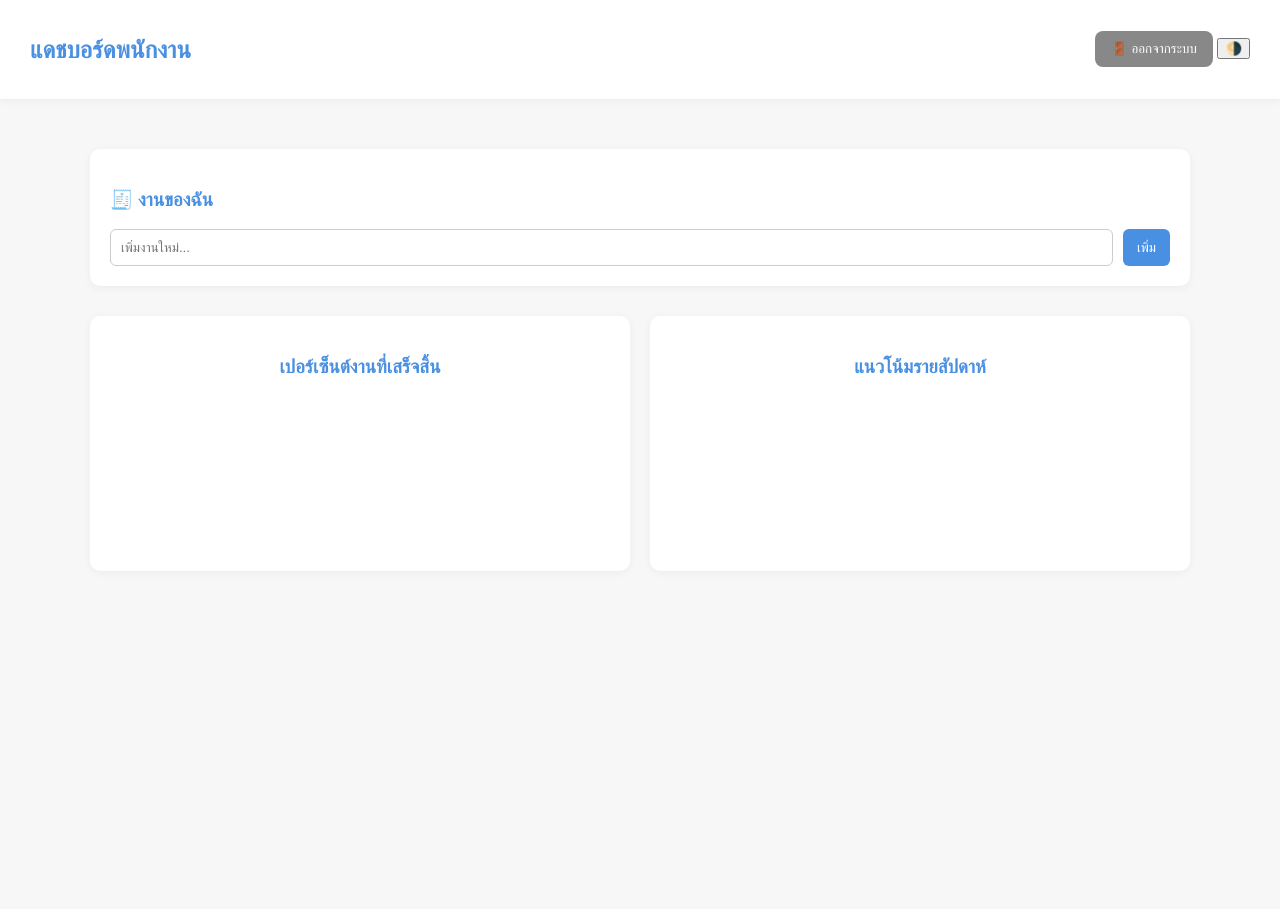
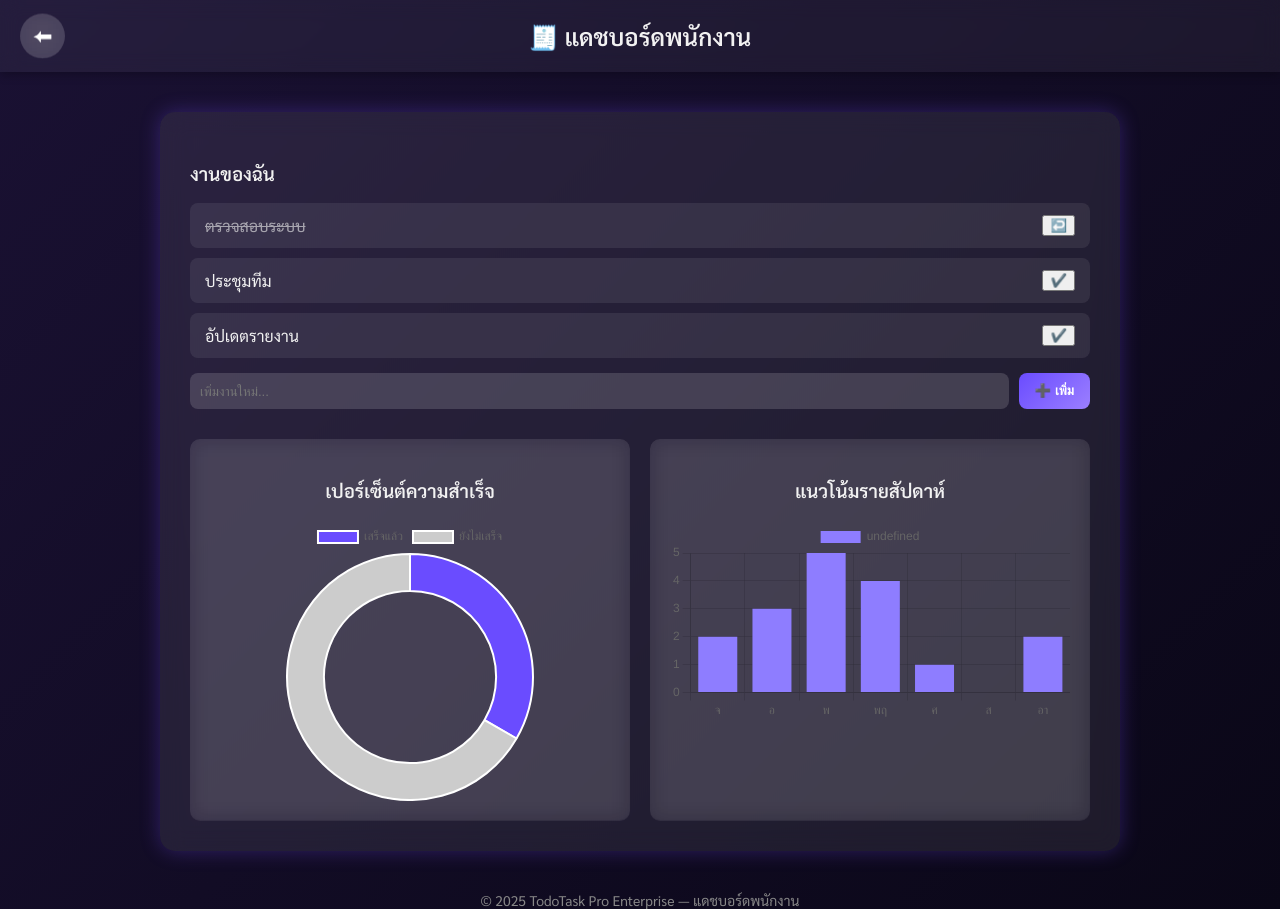
Before and after one commit to dunyq9799-code/TodoTask-Pro-Enterprise, a plain HTML site: page staff.html in a window 1280 px wide. Before the commit the page ends 800 px from the top, so only its background shows below. Drawn offline with nearby package versions, Linux system fonts and the light colour scheme; no server answers.

Commit message:
Update staff.html

```diff
--- a/staff.html
+++ b/staff.html
@@ -3,131 +3,180 @@
 <head>
 <meta charset="UTF-8">
 <meta name="viewport" content="width=device-width, initial-scale=1.0">
-  <title>Staff Dashboard | TodoTask Pro Enterprise</title>
-  <link href="https://fonts.googleapis.com/css2?family=Inter:wght@300;400;600&display=swap" rel="stylesheet">
+<title>แดชบอร์ดพนักงาน | TodoTask Pro Enterprise</title>
+<link href="https://fonts.googleapis.com/css2?family=Sarabun:wght@300;400;600&display=swap" rel="stylesheet">
 <script src="https://cdn.jsdelivr.net/npm/chart.js"></script>
 <style>
 :root {
-      --primary: #4A90E2;
-      --primary-dark: #2F6BB1;
-      --bg-light: #F7F7F8;
-      --bg-dark: #1B1D23;
-      --card-light: #FFFFFF;
-      --card-dark: #242731;
-      --text-dark: #2B2B2B;
-      --text-light: #EAEAEA;
+  --primary:#6a4cff;
+  --secondary:#8e7dff;
+  --bg-dark:#0a0717;
+  --bg-light:#f9f8ff;
+  --card-dark:#1a1630;
+  --card-light:#ffffff;
+  --text-dark:#222;
+  --text-light:#f2f2f2;
 }
 
+/* 🌌 Base */
 body {
-      font-family: 'Inter', sans-serif;
-      background: var(--bg-light);
-      color: var(--text-dark);
-      margin: 0;
-      transition: background 0.5s, color 0.5s;
+  font-family:'Sarabun',sans-serif;
+  margin:0;
+  background:linear-gradient(135deg,#1a1133,#0a0717);
+  color:var(--text-light);
+  transition:.4s;
+  min-height:100vh;
 }
-    body.dark { background: var(--bg-dark); color: var(--text-light); }
+body.light {
+  background:linear-gradient(135deg,#f3f1ff,#fff);
+  color:var(--text-dark);
+}
 
-    .navbar {
-      display: flex; justify-content: space-between; align-items: center;
-      padding: 15px 30px; background: var(--card-light);
-      box-shadow: 0 2px 8px rgba(0,0,0,0.05);
+/* Header */
+.header {
+  display:flex;
+  align-items:center;
+  justify-content:center;
+  position:relative;
+  padding:20px 0;
+  background:rgba(255,255,255,0.05);
+  backdrop-filter:blur(10px);
+  box-shadow:0 2px 10px rgba(0,0,0,.3);
 }
-    body.dark .navbar { background: var(--card-dark); }
+body.light .header {
+  background:rgba(255,255,255,0.7);
+  box-shadow:0 2px 10px rgba(0,0,0,.1);
+}
+.header h2 {margin:0;font-weight:600;}
+.back-btn {
+  position:absolute;
+  left:20px;
+  top:50%;
+  transform:translateY(-50%);
+  background:rgba(255,255,255,0.15);
+  border:none;
+  border-radius:50%;
+  color:white;
+  font-size:20px;
+  width:45px;
+  height:45px;
+  cursor:pointer;
+  backdrop-filter:blur(10px);
+  transition:all .3s;
+}
+.back-btn:hover {transform:translateY(-50%) scale(1.1);}
+body.light .back-btn {color:#2b1f5f;background:rgba(255,255,255,0.6);}
 
-    .container { max-width: 1100px; margin: 30px auto; padding: 20px; }
+/* Container */
+.container {
+  max-width:900px;
+  margin:40px auto;
+  background:rgba(255,255,255,0.08);
+  border-radius:15px;
+  padding:30px;
+  backdrop-filter:blur(12px);
+  box-shadow:0 0 20px rgba(120,80,255,0.3);
+}
+body.light .container {
+  background:rgba(255,255,255,0.8);
+  box-shadow:0 0 15px rgba(0,0,0,0.1);
+}
 
-    h2, h3 { color: var(--primary); }
-
-    .task-section {
-      background: var(--card-light);
-      padding: 20px; border-radius: 10px;
-      box-shadow: 0 2px 8px rgba(0,0,0,0.05);
-      margin-bottom: 30px;
-    }
-    body.dark .task-section { background: var(--card-dark); }
-
+/* Tasks */
 .task-list {
-      list-style: none;
-      padding: 0;
-      margin: 0;
+  list-style:none;
+  padding:0;
+  margin:0;
 }
 .task-item {
-      display: flex; justify-content: space-between;
-      align-items: center; padding: 12px 10px;
-      border-bottom: 1px solid rgba(0,0,0,0.1);
+  display:flex;
+  justify-content:space-between;
+  align-items:center;
+  background:rgba(255,255,255,0.08);
+  border-radius:8px;
+  padding:12px 15px;
+  margin-bottom:10px;
+  transition:.3s;
 }
-    .task-item.completed span {
-      text-decoration: line-through;
-      color: #999;
-    }
+.task-item:hover {transform:scale(1.02);}
+.task-item.completed span {text-decoration:line-through;opacity:0.6;}
+body.light .task-item {background:rgba(255,255,255,0.8);}
+
+/* Add Task */
 .add-task {
-      display: flex; margin-top: 15px; gap: 10px;
+  display:flex;
+  gap:10px;
+  margin-top:15px;
 }
 .add-task input {
-      flex: 1; padding: 10px;
-      border: 1px solid #ccc; border-radius: 6px;
+  flex:1;
+  padding:10px;
+  border-radius:8px;
+  border:none;
+  background:rgba(255,255,255,0.15);
+  color:white;
 }
 .add-task button {
-      background: var(--primary); color: #fff;
-      border: none; border-radius: 6px;
-      padding: 10px 14px; cursor: pointer;
+  background:linear-gradient(135deg,#6a4cff,#9b7fff);
+  border:none;
+  color:white;
+  padding:10px 16px;
+  border-radius:8px;
+  cursor:pointer;
+  font-weight:600;
+  transition:.3s;
 }
-    .add-task button:hover { background: var(--primary-dark); }
-
-    .charts {
-      display: grid;
-      grid-template-columns: repeat(auto-fit, minmax(300px, 1fr));
-      gap: 20px;
-      margin-top: 30px;
+.add-task button:hover {transform:scale(1.05);}
+body.light .add-task input {
+  background:rgba(255,255,255,0.9);
+  color:#222;
 }
 
+/* Charts */
+.charts {
+  display:grid;
+  grid-template-columns:repeat(auto-fit,minmax(300px,1fr));
+  gap:20px;
+  margin-top:30px;
+}
 .chart-box {
-      background: var(--card-light);
-      padding: 20px;
-      border-radius: 10px;
-      text-align: center;
-      box-shadow: 0 2px 8px rgba(0,0,0,0.05);
+  background:rgba(255,255,255,0.08);
+  border-radius:10px;
+  padding:20px;
+  backdrop-filter:blur(10px);
+  text-align:center;
 }
-    body.dark .chart-box { background: var(--card-dark); }
+body.light .chart-box {background:rgba(255,255,255,0.8);}
+canvas{width:100%;max-height:280px;}
 
-    .logout {
-      background: #888;
-      color: white;
-      padding: 10px 16px;
-      border: none;
-      border-radius: 8px;
-      cursor: pointer;
-    }
-
-    @media (max-width: 768px) {
-      .add-task { flex-direction: column; }
-      .add-task button { width: 100%; }
+/* Footer */
+footer {
+  text-align:center;
+  margin-top:40px;
+  color:#888;
+  font-size:14px;
 }
 </style>
 </head>
 
 <body>
-  <div class="navbar">
-    <h2>แดชบอร์ดพนักงาน</h2>
-    <div>
-      <button class="logout" onclick="logout()">🚪 ออกจากระบบ</button>
-      <button onclick="toggleTheme()">🌗</button>
-    </div>
+  <div class="header">
+    <button class="back-btn" onclick="goBack()">⬅</button>
+    <h2>🧾 แดชบอร์ดพนักงาน</h2>
   </div>
 
   <div class="container">
-    <div class="task-section">
-      <h3>🧾 งานของฉัน</h3>
+    <h3>งานของฉัน</h3>
     <ul class="task-list" id="taskList"></ul>
+
     <div class="add-task">
-        <input id="taskInput" placeholder="เพิ่มงานใหม่..." />
-        <button onclick="addTask()">เพิ่ม</button>
-      </div>
+      <input id="taskInput" placeholder="เพิ่มงานใหม่...">
+      <button onclick="addTask()">➕ เพิ่ม</button>
     </div>
 
     <div class="charts">
       <div class="chart-box">
-        <h3>เปอร์เซ็นต์งานที่เสร็จสิ้น</h3>
+        <h3>เปอร์เซ็นต์ความสำเร็จ</h3>
         <canvas id="pieChart"></canvas>
       </div>
       <div class="chart-box">
@@ -137,96 +186,88 @@
     </div>
   </div>
 
+  <footer>© 2025 TodoTask Pro Enterprise — แดชบอร์ดพนักงาน</footer>
+
 <script type="module">
 import { initializeApp } from "https://www.gstatic.com/firebasejs/10.14.0/firebase-app.js";
 import { getAuth, onAuthStateChanged, signOut } from "https://www.gstatic.com/firebasejs/10.14.0/firebase-auth.js";
 import { getFirestore, collection, addDoc, getDocs, query, where, updateDoc, doc } from "https://www.gstatic.com/firebasejs/10.14.0/firebase-firestore.js";
 
 const firebaseConfig = {
-      apiKey: "AIzaSyB_7tyj_BAyFzKEYVrZXfQjWCUXGS7VqKY",
-      authDomain: "my-todo-list-9d2fa.firebaseapp.com",
-      projectId: "my-todo-list-9d2fa",
-      storageBucket: "my-todo-list-9d2fa.appspot.com",
-      messagingSenderId: "631403892452",
-      appId: "1:631403892452:web:66d382bf5f143fc05de6f1"
+  apiKey:"AIzaSyB_7tyj_BAyFzKEYVrZXfQjWCUXGS7VqKY",
+  authDomain:"my-todo-list-9d2fa.firebaseapp.com",
+  projectId:"my-todo-list-9d2fa",
+  storageBucket:"my-todo-list-9d2fa.appspot.com",
+  messagingSenderId:"631403892452",
+  appId:"1:631403892452:web:66d382bf5f143fc05de6f1"
+};
+const app=initializeApp(firebaseConfig);
+const auth=getAuth(app);
+const db=getFirestore(app);
+
+// 🌗 Theme
+if(localStorage.getItem("theme")==="light")document.body.classList.add("light");
+
+// ⬅️ Back
+window.goBack=()=>window.history.back();
+
+// Load mock data (จำลองแทน Firestore จริง)
+const taskList=document.getElementById("taskList");
+let tasks=[
+  {id:1,text:"ตรวจสอบระบบ",completed:true},
+  {id:2,text:"ประชุมทีม",completed:false},
+  {id:3,text:"อัปเดตรายงาน",completed:false}
+];
+
+function renderTasks(){
+  taskList.innerHTML="";
+  tasks.forEach(t=>{
+    const li=document.createElement("li");
+    li.className="task-item"+(t.completed?" completed":"");
+    li.innerHTML=`<span>${t.text}</span>
+                  <button onclick="toggleTask(${t.id})">${t.completed?"↩️":"✔️"}</button>`;
+    taskList.appendChild(li);
+  });
+  updateCharts();
+}
+
+window.addTask=()=>{
+  const val=document.getElementById("taskInput").value.trim();
+  if(!val)return alert("กรุณากรอกงาน!");
+  tasks.push({id:Date.now(),text:val,completed:false});
+  document.getElementById("taskInput").value="";
+  renderTasks();
 };
 
-    const app = initializeApp(firebaseConfig);
-    const auth = getAuth(app);
-    const db = getFirestore(app);
+window.toggleTask=id=>{
+  const t=tasks.find(x=>x.id===id);
+  if(t)t.completed=!t.completed;
+  renderTasks();
+};
 
-    const taskList = document.getElementById("taskList");
-    const taskInput = document.getElementById("taskInput");
+// Charts
+let pie,bar;
+function updateCharts(){
+  const done=tasks.filter(t=>t.completed).length;
+  const undone=tasks.length-done;
 
-    window.toggleTheme = () => document.body.classList.toggle("dark");
+  if(pie)pie.destroy();
+  if(bar)bar.destroy();
 
-    onAuthStateChanged(auth, async (user) => {
-      if (!user) {
-        location.href = "index.html";
-        return;
-      }
-      loadTasks(user.uid);
+  pie=new Chart(document.getElementById("pieChart"),{
+    type:"doughnut",
+    data:{labels:["เสร็จแล้ว","ยังไม่เสร็จ"],datasets:[{data:[done,undone],backgroundColor:["#6a4cff","#ccc"]}]},
+    options:{cutout:"70%"}
   });
 
-    async function loadTasks(uid) {
-      const q = query(collection(db, "tasks"), where("userId", "==", uid));
-      const snap = await getDocs(q);
-      taskList.innerHTML = "";
-      let done = 0;
-      snap.forEach(docSnap => {
-        const task = docSnap.data();
-        const li = document.createElement("li");
-        li.className = "task-item" + (task.completed ? " completed" : "");
-        li.innerHTML = `
-          <span onclick="toggleTask('${docSnap.id}', ${!task.completed})">${task.text}</span>
-          <small style="opacity:0.6;">${task.completed ? "✅" : "🕓"}</small>`;
-        taskList.appendChild(li);
-        if (task.completed) done++;
+  bar=new Chart(document.getElementById("barChart"),{
+    type:"bar",
+    data:{labels:["จ","อ","พ","พฤ","ศ","ส","อา"],datasets:[{data:[2,3,5,4,1,0,2],backgroundColor:"#8e7dff"}]},
+    options:{scales:{y:{beginAtZero:true}}}
   });
-
-      updateCharts(done, snap.size - done);
 }
 
-    window.addTask = async () => {
-      const user = auth.currentUser;
-      if (!taskInput.value.trim()) return alert("กรอกงานก่อน!");
-      await addDoc(collection(db, "tasks"), {
-        userId: user.uid,
-        text: taskInput.value,
-        completed: false,
-        created: new Date().toISOString()
-      });
-      taskInput.value = "";
-      loadTasks(user.uid);
-    };
-
-    window.toggleTask = async (id, state) => {
-      await updateDoc(doc(db, "tasks", id), { completed: state });
-      loadTasks(auth.currentUser.uid);
-    };
-
-    window.logout = async () => {
-      await signOut(auth);
-      location.href = "index.html";
-    };
-
-    let pie, bar;
-    function updateCharts(done, undone) {
-      if (pie) pie.destroy();
-      if (bar) bar.destroy();
-
-      pie = new Chart(document.getElementById("pieChart"), {
-        type: "doughnut",
-        data: { labels: ["เสร็จสิ้น", "ยังไม่เสร็จ"], datasets: [{ data: [done, undone], backgroundColor: ["#4A90E2", "#E0E0E0"] }] },
-        options: { cutout: "70%" }
-      });
-
-      bar = new Chart(document.getElementById("barChart"), {
-        type: "bar",
-        data: { labels: ["จ", "อ", "พ", "พฤ", "ศ", "ส", "อา"], datasets: [{ data: [2, 3, 5, 4, 1, 0, 3], backgroundColor: "#4A90E2" }] },
-        options: { scales: { y: { beginAtZero: true } } }
-      });
-    }
+renderTasks();
 </script>
 </body>
 </html>
```
Lines whose indentation alone changed are shown as unchanged.
